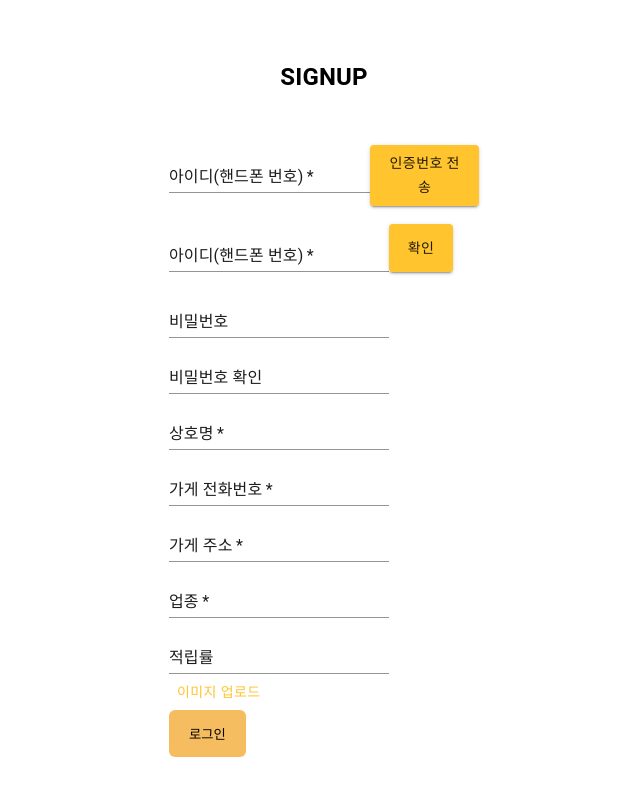
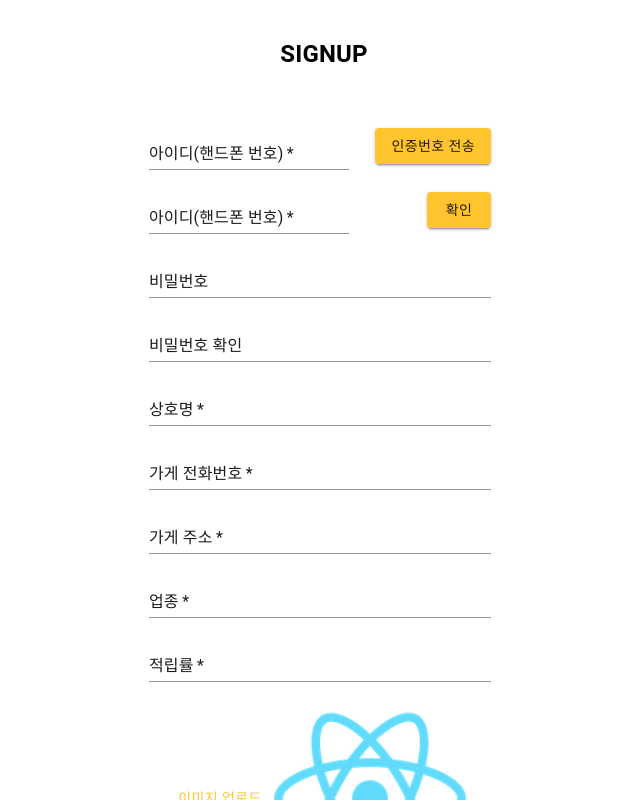
Before and after one commit to aha-point/front, a React (Create React App) app: page /signupStore in a window 1280 px wide. Shown: the top 800 px of the page, without its empty margins (316-956 px from the left). Built offline with nearby package versions, Linux system fonts and the light colour scheme.

Commit message:
signupstore 페이지

```diff
--- /dev/null
+++ b/src/Components/ImageUpload.tsx
@@ -0,0 +1,48 @@
+import { ChangeEvent, FC, useRef, useState } from 'react';
+import Button from '@mui/material/Button';
+import { styled } from '@mui/system';
+interface IFileUploadProps {
+  imageFileUpload: (e: React.ChangeEvent<HTMLInputElement>) => void;
+}
+
+const FileUpload: FC<IFileUploadProps> = ({ imageFileUpload }) => {
+  const [file, setFile] = useState<string>('/logo192.png');
+  const fileInputRef = useRef<HTMLInputElement>(null);
+  const onClickUploadButton = (e: React.MouseEvent<HTMLElement>) => {
+    if (fileInputRef.current) {
+      fileInputRef.current.click();
+    }
+  };
+  const onChangeFileUploadInput = (e: ChangeEvent<HTMLInputElement>) => {
+    if (!e.target.files) {
+      return;
+    }
+    // file state에 저장
+    setFile(URL.createObjectURL(e.target.files[0]));
+
+    // 이미지 클라우드에 올리기
+    imageFileUpload(e);
+  };
+  return (
+    <>
+      <Input
+        ref={fileInputRef}
+        type="file"
+        onChange={onChangeFileUploadInput}
+        accept="image/*"
+        name="chooseFile"
+      />
+      <Button onClick={onClickUploadButton}>이미지 업로드</Button>
+      <Image src={file} alt="local file" loading="lazy" />
+    </>
+  );
+};
+const Image = styled('img')({
+  width: '200px',
+  height: '200px',
+});
+const Input = styled('input')({
+  display: 'none',
+});
+
+export default FileUpload;
--- a/src/Components/InputButton.tsx
+++ b/src/Components/InputButton.tsx
@@ -1,9 +1,6 @@
-import React from 'react';
-import styled from 'styled-components';
-import { BasicInput } from './BasicInput';
 import TextField from '@mui/material/TextField';
 import Button from '@mui/material/Button';
-import { fileURLToPath } from 'url';
+import Grid from '@mui/material/Grid';
 
 interface InputFieldProps {
   fieldName: string;
@@ -15,15 +12,15 @@ interface InputFieldProps {
 
 const InputButton = ({ placeholder, type, label, fieldName, buttonText }: InputFieldProps) => {
   return (
-    <Box>
-      <TextField required id="storeNumber" label={label} variant="standard" />
-      <Button variant="contained">{buttonText}</Button>
-    </Box>
+    <>
+      <Grid item xs={7}>
+        <TextField fullWidth required id="storeNumber" label={label} variant="standard" />
+      </Grid>
+      <Grid item xs={5} display="flex" justifyContent={'right'}>
+        <Button variant="contained">{buttonText}</Button>
+      </Grid>
+    </>
   );
 };
-const Box = styled.div`
-  display: flex;
-  margin-bottom: 10px;
-`;
 
 export default InputButton;
--- a/src/pages/SIngupStore.tsx
+++ b/src/pages/SIngupStore.tsx
@@ -1,15 +1,14 @@
-import React, { useState } from 'react';
-import styled from 'styled-components';
-import BasicInputWithLabel from '../Components/BasicInputWithLabel';
-import FileInput from '../Components/FIleInput';
-
+import { useState } from 'react';
+import { styled } from '@mui/system';
 import InputButton from '../Components/InputButton';
 import TextField from '@mui/material/TextField';
 import Grid from '@mui/material/Grid';
+import Button from '@mui/material/Button';
+import ImageUpload from '../Components/ImageUpload';
 
 export const SIngupStore = () => {
   const [file, setFile] = useState<File | null>();
-  const onChangeFileUploadInput = (e: React.ChangeEvent<HTMLInputElement>) => {
+  const imageFileUpload = (e: React.ChangeEvent<HTMLInputElement>) => {
     const { files } = e.target;
     if (!files) {
       return;
@@ -24,12 +23,11 @@ export const SIngupStore = () => {
     //   .finally(() => console.log('loaded'));
   };
   return (
-    <Wapper>
-      <MobileView>
+    <Grid container>
+      <Grid item width={'350px'} margin={'0 auto'} padding={'20px 0'}>
         <Title>SIGNUP</Title>
-
         <Grid container columns={12} spacing={1}>
-          <Grid item xs={12}>
+          <Grid container p={1} direction="row" justifyContent="center" alignItems="center">
             <InputButton
               placeholder="핸드폰 번호('-' 구분없이 입력)"
               type="number"
@@ -38,7 +36,7 @@ export const SIngupStore = () => {
               buttonText="인증번호 전송"
             />
           </Grid>
-          <Grid item xs={12}>
+          <Grid container p={1} direction="row" justifyContent="center" alignItems="center">
             <InputButton
               placeholder="인증번화 확인"
               type="number"
@@ -47,8 +45,9 @@ export const SIngupStore = () => {
               buttonText="확인"
             />
           </Grid>
-          <Grid item xs={12}>
+          <Grid container p={1} direction="row" justifyContent="center" alignItems="center">
             <TextField
+              fullWidth
               id="password"
               label="비밀번호"
               type="password"
@@ -56,8 +55,9 @@ export const SIngupStore = () => {
               variant="standard"
             />
           </Grid>
-          <Grid item xs={12}>
+          <Grid container p={1} direction="row" justifyContent="center" alignItems="center">
             <TextField
+              fullWidth
               id="password"
               label="비밀번호 확인"
               type="password"
@@ -65,64 +65,51 @@ export const SIngupStore = () => {
               variant="standard"
             />
           </Grid>
-          <Grid item xs={12}>
-            <TextField required id="storeName" label="상호명" variant="standard" />
+          <Grid container p={1} direction="row" justifyContent="center" alignItems="center">
+            <TextField fullWidth required id="storeName" label="상호명" variant="standard" />
           </Grid>
-          <Grid item xs={12}>
-            <TextField required id="storeNumber" label="가게 전화번호" variant="standard" />
+          <Grid container p={1} direction="row" justifyContent="center" alignItems="center">
+            <TextField
+              fullWidth
+              required
+              id="storeNumber"
+              label="가게 전화번호"
+              variant="standard"
+            />
           </Grid>
-          <Grid item xs={12}>
-            <TextField required id="address" label="가게 주소" variant="standard" />
+          <Grid container p={1} direction="row" justifyContent="center" alignItems="center">
+            <TextField fullWidth required id="address" label="가게 주소" variant="standard" />
           </Grid>
-          <Grid item xs={12}>
-            <TextField required id="businessType" label="업종" variant="standard" />
+          <Grid container p={1} direction="row" justifyContent="center" alignItems="center">
+            <TextField fullWidth required id="businessType" label="업종" variant="standard" />
           </Grid>
-          <Grid item xs={12}>
-            <TextField id="standard-search" label="적립률" type="number" variant="standard" />
+          <Grid container p={1} direction="row" justifyContent="center" alignItems="center">
+            <TextField
+              fullWidth
+              required
+              id="standard-search"
+              label="적립률"
+              type="number"
+              variant="standard"
+            />
+          </Grid>
+          <Grid container p={1} direction="row" justifyContent="center" alignItems="center">
+            {/* <FileInput imageFileUpload={imageFileUpload}> </FileInput> */}
+            <ImageUpload imageFileUpload={imageFileUpload}></ImageUpload>
           </Grid>
         </Grid>
-        {/* <label htmlFor="fileChoose">가게 이미지</label>
-          <input type="file" name="fileChoose" accept="image/*" /> */}
-        <Grid>
-          <FileInput onChangeFileUploadInput={onChangeFileUploadInput}> </FileInput>
+        <Grid container p={1} direction="row" justifyContent="center" alignItems="center">
+          <Button variant="contained" onClick={() => console.log('click')}>
+            회원가입
+          </Button>
         </Grid>
-        <Grid>
-          <Button onClick={() => console.log('click')}>로그인</Button>
-        </Grid>
-      </MobileView>
-    </Wapper>
+      </Grid>
+    </Grid>
   );
 };
-const Wapper = styled.div`
-  display: flex;
-  height: 100vh;
-  align-items: center;
-`;
 
-const MobileView = styled.div`
-  width: 350px;
-  padding: 20px;
-  margin: 0 auto;
-`;
-const FormDiv = styled.div`
-  display: flex;
-  flex-direction: column;
-`;
-const Title = styled.h1`
-  text-align: center;
-  font-size: 24px;
-  margin-bottom: 50px;
-`;
-const Label = styled.label`
-  margin-bottom: 6px;
-`;
-const Button = styled.button`
-  background-color: #f6bd60;
-  border: none;
-  padding: 14px 20px;
-  border-radius: 6px;
-  cursor: pointer;
-  &:hover {
-    background-color: #f7ede2;
-  }
-`;
+const Title = styled('h1')({
+  textAlign: 'center',
+  fontSize: '24px',
+  marginBottom: '50px',
+});
```
